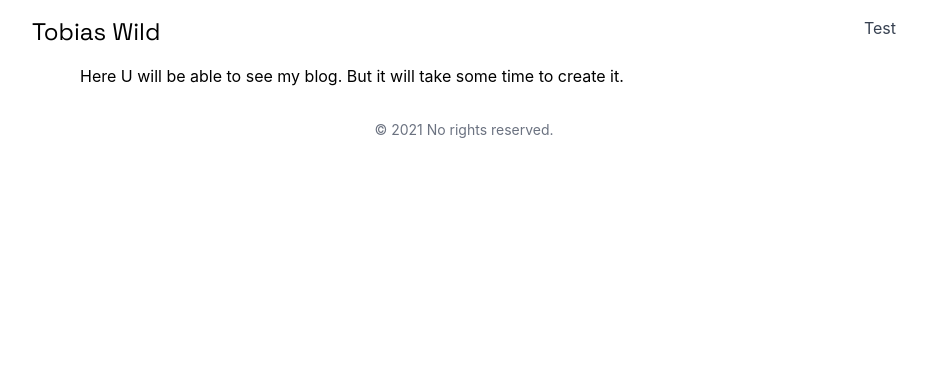
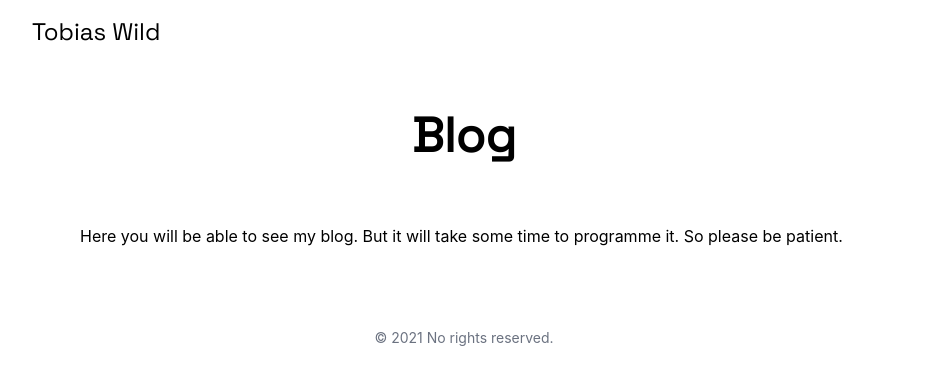
Before and after one commit to tobiaswild/tobiaswild-de, a Next.js app: page /blog in a window 1280 px wide. Shown: the top 384 px of the page, without its empty margins (176-1103 px from the left). Built offline with nearby package versions, Linux system fonts and the light colour scheme.

Commit message:
better nav style

```diff
--- a/components/Navigation.js
+++ b/components/Navigation.js
@@ -1,9 +1,12 @@
 import Link from 'next/link'
 import useTranslation from 'next-translate/useTranslation'
+import { FaProjectDiagram, FaSitemap, FaMailBulk } from 'react-icons/fa'
 
-const nav = [{ id: 'projects' }, { id: 'technologies' }, { id: 'contact' }]
-
-const navblog = [{ name: 'Test' }]
+const nav = [
+    { id: 'projects', icon: <FaProjectDiagram /> },
+    { id: 'technologies', icon: <FaSitemap /> },
+    { id: 'contact', icon: <FaMailBulk /> },
+]
 
 export function Navigation() {
     const { t } = useTranslation()
@@ -21,7 +24,12 @@ export function Navigation() {
                             href={`javascript:goTo("${card.id}");`}
                             passHref>
                             <a className={`${card.id} nav-link`}>
-                                {t(`${card.id}:title`)}
+                                <span className="nav-link-icon">
+                                    {card.icon}
+                                </span>
+                                <span className="nav-link-text">
+                                    {t(`${card.id}:title`)}
+                                </span>
                             </a>
                         </Link>
                     ))}
@@ -38,13 +46,6 @@ export function NavigationOther() {
                 <Link href="/">
                     <a className="logo">Tobias Wild</a>
                 </Link>
-                <div className="nav-links">
-                    {navblog.map((card, index) => (
-                        <Link key={index} href="/" passHref>
-                            <a className="nav-link">{card.name}</a>
-                        </Link>
-                    ))}
-                </div>
             </div>
         </nav>
     )
--- a/components/technologies.js
+++ b/components/technologies.js
@@ -1,19 +1,18 @@
 import Image from 'next/image'
 import {
     FaHtml5,
-    FaCode,
     FaCss3,
     FaJs,
     FaReact,
     FaGithub,
     FaGitAlt,
     FaNodeJs,
+    FaRaspberryPi,
 } from 'react-icons/fa'
 import {
     SiHeroku,
     SiMongodb,
     SiNetlify,
-    SiSqlite,
     SiTailwindcss,
     SiVisualstudiocode,
 } from 'react-icons/si'
@@ -63,14 +62,6 @@ const backend = [
         icon: <SiMongodb />,
         name: 'MongoDB',
     },
-    {
-        icon: <SiSqlite />,
-        name: 'SQL-DBs',
-    },
-    {
-        icon: <FaCode />,
-        name: 'Other',
-    },
 ]
 
 const general = [
@@ -93,6 +84,10 @@ const general = [
     {
         icon: <SiVisualstudiocode />,
         name: 'VS Code',
+    },
+    {
+        icon: <FaRaspberryPi />,
+        name: 'RPi',
     },
 ]
 
--- a/locales/de/common.json
+++ b/locales/de/common.json
@@ -1,5 +1,5 @@
 {
-    "desc": "Hey, ich bin ein Full-Stack Entwickler aus Deutschland.",
+    "desc": "Hey, ich bin ein Programmierer aus Deutschland.",
     "info": "Ich bin eine {{age}}-jähriger Schüler aus Deutschland und ich liebe das Programmieren. Ich habe Mitte 2018 angefangen, HTML und CSS zu lernen, als meine Schule einen Differenzierungskurs dazu angeboten hat. Und von da an habe ich mir selbst für JavaScript beigebracht. Mitte 2021 habe ich an einen Online-Kurs über Webentwicklung mit ReactJS teilgenommen. Danach habe ich angefangen, NextJS zu lernen und zu benutzen.",
     "info-short": "Ich bin ein 16 Jahre alter Schüler aus Deutschland und ich liebe das Programmieren."
 }
--- a/locales/en/common.json
+++ b/locales/en/common.json
@@ -1,5 +1,5 @@
 {
-    "desc": "Hey, I am a full-stack developer based in Germany!",
+    "desc": "Hey, I am a developer based in Germany!",
     "info": "I am a {{age}} years old student from Germany and I love coding. I started learning HTML and CSS in mid 2018 when my school offered a differentiation course on it. And from there on I thought my self JS. In mid 2021, I took an online course on web development with ReactJS. Then I started learning and using NextJS.",
     "info-short": "I am a 16 years old student from Germany and I love coding."
 }
--- a/pages/blog/index.js
+++ b/pages/blog/index.js
@@ -10,8 +10,13 @@ export default function More() {
                 <title>{title}</title>
             </Head>
             <Layout blog>
-                Here U will be able to see my blog. But it will take some time
-                to create it.
+                <section id="faq">
+                    <h2>Blog</h2>
+                    <p>
+                        Here you will be able to see my blog. But it will take
+                        some time to programme it. So please be patient.
+                    </p>
+                </section>
             </Layout>
         </>
     )
--- a/styles/globals.css
+++ b/styles/globals.css
@@ -51,7 +51,7 @@
     }
 
     main {
-        @apply pt-32 tablet:pt-16;
+        @apply pt-16;
     }
 
     section {
@@ -68,7 +68,7 @@
 
 @layer components {
     .box {
-        @apply rounded-xl shadow shadow-gray-300 dark:shadow-gray-800 bg-gray-300 dark:bg-gray-800;
+        @apply rounded-xl bg-gray-200 dark:bg-gray-800 shadow shadow-gray-200 dark:shadow-gray-800;
     }
 
     .wrapper {
@@ -83,7 +83,7 @@
         @apply fixed top-0 w-full z-10 overflow-hidden bg-white dark:bg-background;
     }
     .nav-container {
-        @apply flex flex-col tablet:flex-row tablet:justify-between tablet:w-4xl max-w-[95%] mx-auto;
+        @apply flex flex-row justify-between tablet:w-4xl max-w-[95%] mx-auto;
     }
     .logo {
         @apply font-Space-Grotesk text-2xl items-center p-2 m-2;
@@ -93,6 +93,12 @@
     }
     .nav-link {
         @apply h-10 max-w-sm w-auto flex items-center p-2 m-2 text-gray-700 dark:text-gray-400;
+    }
+    .nav-link-icon {
+        @apply tablet:hidden text-xl;
+    }
+    .nav-link-text {
+        @apply tablet:block hidden;
     }
 
     .bar {
```
Also changed, not shown: 1 other file (tests, documents, lock files or other folders).
